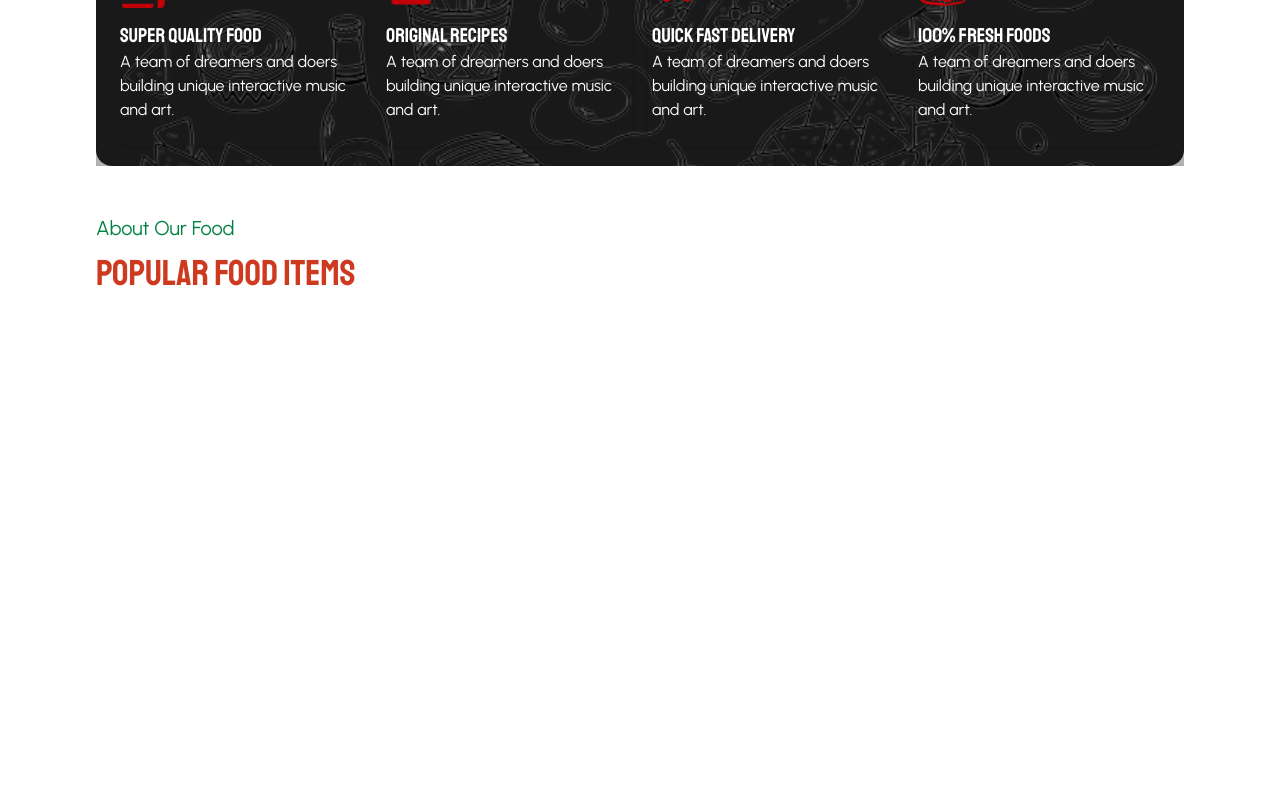
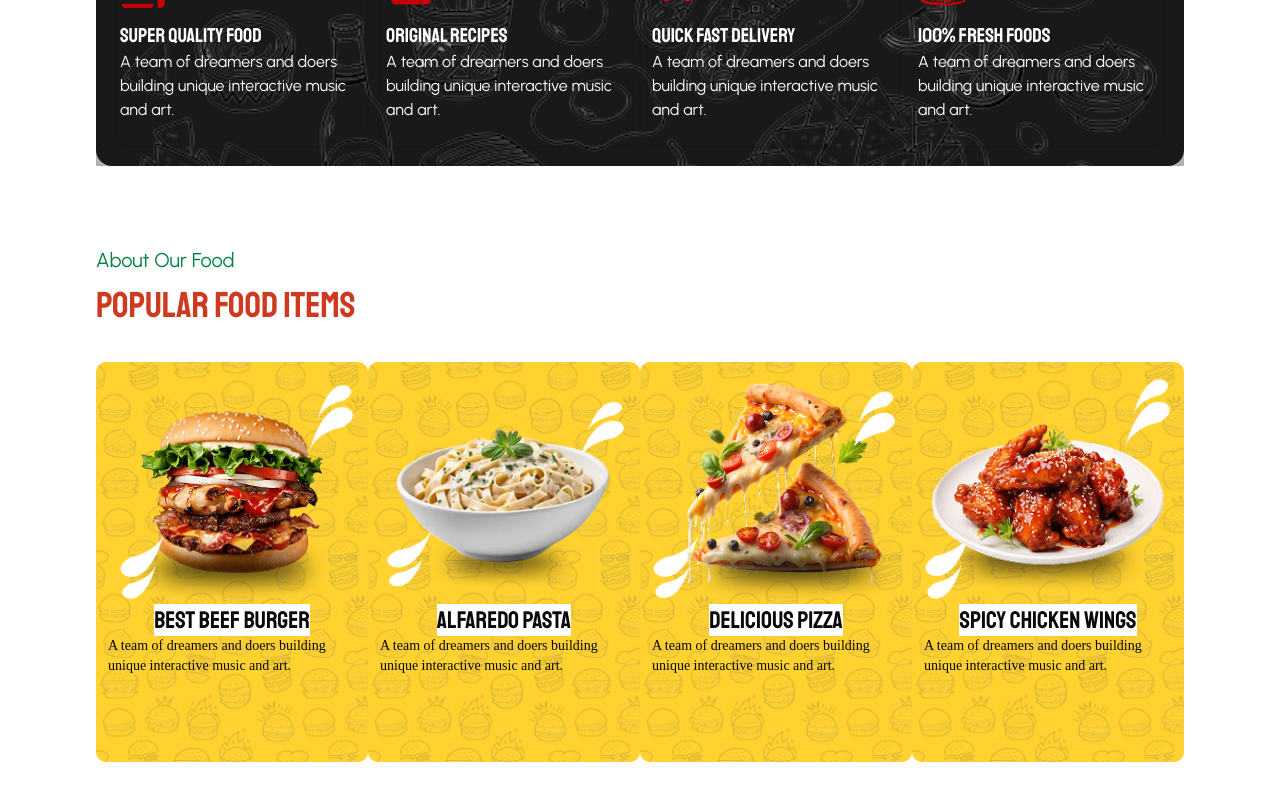
Before and after one commit to Maryammuhammadafzal/Fast_Food_Landing_Page, a Next.js app: page / in a window 1280 px wide. Shown: the part 932-1732 px from the top of the page. Before the commit the page ends 1266 px from the top, so only its background shows below. Built offline with nearby package versions, Linux system fonts and the light colour scheme.

Commit message:
created headings Components

```diff
--- a/app/Popular/Page.jsx
+++ b/app/Popular/Page.jsx
@@ -1,14 +1,18 @@
 import Heading from "@/components/heading";
+import PopularCard from "@/components/poularCard";
 import SubHeading from "@/components/subHeading";
 import React from "react";
 
 const PopularPage = () => {
   return (
-    <div className="w-full h-auto flex justify-center items-center">
+    <div className="w-full h-auto my-20 flex justify-center items-center">
       <div className="md:w-[85%] w-full px-3 md:px-0 flex flex-col gap-6 h-auto">
         <div className="heading flex flex-col">
           <SubHeading text="About Our Food" />
           <Heading text="Popular Food Items" />
+        </div>
+        <div className="cards flex justify-between items-center ">
+                <PopularCard/>
         </div>
       </div>
     </div>
--- a/app/globals.css
+++ b/app/globals.css
@@ -1,6 +1,6 @@
 @import "tailwindcss";
 @import "tw-animate-css";
-
+@import 'https://fonts.googleapis.com/css2?family=Mona+Sans:ital,wght@0,200..900;1,200..900&family=Nova+Round&family=SUSE:wght@100..800&family=Zilla+Slab+Highlight:wght@400;700&display=swap';
 @custom-variant dark (&:is(.dark *));
 
 @theme inline {
@@ -128,3 +128,6 @@
 .urbanist {
 font-family: 'Urbanist' , sans-serif;
 }
+.zilla {
+   font-family: "Zilla Slab Highlight", serif;
+}
--- a/components/heading.jsx
+++ b/components/heading.jsx
@@ -2,7 +2,7 @@ import React from "react";
 
 const Heading = ({text}) => {
   return (
-    <h1 className="2xl:text-5xl md:text-4xl text-3xl md:leading-18 sm:leading-14 staatliches text-[#CE3A20]  leading-12 font-bold xl:leading-30">
+    <h1 className="2xl:text-5xl md:text-4xl text-3xl md:leading-14 sm:leading-10 staatliches text-[#CE3A20]  leading-8 font-bold xl:leading-16">
       {text}
     </h1>
   );
--- a/components/poularCard.jsx
+++ b/components/poularCard.jsx
@@ -1,35 +1,39 @@
-import React from 'react'
+"use client";
+import PopularImage1 from "../public/popular-image1.png";
+import PopularImage2 from "../public/popular-image2.png";
+import PopularImage3 from "../public/popular-image3.png";
+import PopularImage4 from "../public/popular-image4.png";
+import PopularBgImage from "../public/popular-bg.png";
 import { Carousel } from "react-responsive-carousel";
 import "react-responsive-carousel/lib/styles/carousel.min.css";
-import PopularImage1 from "../public/popular-image1.png"
-import PopularImage2 from "../public/popular-image2.png"
-import PopularImage3 from "../public/popular-image3.png"
-import PopularImage4 from "../public/popular-image4.png"
-import PopularBgImage from "../public/popular-bg.png"
 
 const PopularCard = () => {
-        let Popular_Card = [
+  let Popular_Card_data = [
     {
-                        image: PopularImage1,
+      image: PopularImage1.src,
       title: "Best Beef Burger",
-                        description: "A team of dreamers and doers building unique interactive music and art."
+      description:
+        "A team of dreamers and doers building unique interactive music and art.",
     },
     {
-                        image: PopularImage2,
+      image: PopularImage2.src,
       title: "ALFAREDO PASTA",
-                        description: "A team of dreamers and doers building unique interactive music and art."
+      description:
+        "A team of dreamers and doers building unique interactive music and art.",
     },
     {
-                        image: PopularImage3,
+      image: PopularImage3.src,
       title: "DELICIOUS PIZZA",
-                        description: "A team of dreamers and doers building unique interactive music and art."
+      description:
+        "A team of dreamers and doers building unique interactive music and art.",
     },
     {
-                        image: PopularImage4,
+      image: PopularImage4.src,
       title: "Spicy Chicken Wings",
-                        description: "A team of dreamers and doers building unique interactive music and art."
+      description:
+        "A team of dreamers and doers building unique interactive music and art.",
     },
-        ]
+  ];
   return (
     <>
       {window.innerWidth <= 768 ? (
@@ -41,28 +45,32 @@ const PopularCard = () => {
             infiniteLoop={true}
             className="w-full  h-auto"
           >
-            <div className="popular-card group w-[270px] h-[320px] mb-4 mx-auto rounded-lg relative font-['Jost'] bg-cover bg-center bg-amber-300"
-            style={{backgroundImage : `url(${PopularBgImage})`}}>
-
+            <div
+              className="popular-card group w-[270px] h-[320px] mb-4 mx-auto rounded-lg relative font-['Jost'] bg-cover bg-center bg-amber-300"
+              style={{ backgroundImage: `url(${PopularBgImage.src})` }}
+            >
               {/* Image Container */}
               <div className="w-[250px] h-[300px]">
                 <img
                   src={PopularImage1}
                   alt="card"
-                  className="w-[270px] h-[320px] object-cover"
+                  className="w-[270px] h-[230px]"
                 />
                 {/* Content */}
                 <div className="absolute inset-0 z-20 flex flex-col justify-end pb-10 pl-3 pr-6 text-white">
-                <h3 className="text-lg font-bold">Truffle Mushroom Risotto"</h3>
+                  <h3 className="text-lg font-bold">
+                    Truffle Mushroom Risotto"
+                  </h3>
                   <p className="text-sm">
                     Lorem ipsum dolor sit amet, consectetur adipiscing elit
                   </p>
                 </div>
               </div>
-
             </div>
-            <div className="popular-card group w-[270px] h-[320px] mx-auto rounded-lg relative font-['Jost'] bg-cover bg-center bg-amber-300"
-            style={{backgroundImage : `url(${PopularBgImage})`}}>
+            <div
+              className="popular-card group w-[270px] h-[320px] mx-auto rounded-lg relative font-['Jost'] bg-cover bg-center bg-amber-300"
+              style={{ backgroundImage: `url(${PopularBgImage.src})` }}
+            >
               {/* Image Container */}
               <div className="w-[250px] h-[300px]">
                 <img
@@ -73,16 +81,19 @@ const PopularCard = () => {
 
                 {/* Content */}
                 <div className="absolute inset-0 z-20 flex flex-col justify-end pb-10 pl-3 pr-6 text-white">
-                <h3 className="text-lg font-bold">Truffle Mushroom Risotto"</h3>
+                  <h3 className="text-lg font-bold">
+                    Truffle Mushroom Risotto"
+                  </h3>
                   <p className="text-sm">
                     Lorem ipsum dolor sit amet, consectetur adipiscing elit
                   </p>
                 </div>
               </div>
-
             </div>
-            <div className="popular-card group w-[270px] h-[320px] mx-auto rounded-lg relative font-['Jost'] bg-cover bg-center bg-amber-300"
-            style={{backgroundImage : `url(${PopularBgImage})`}}>
+            <div
+              className="popular-card group w-[270px] h-[320px] mx-auto rounded-lg relative font-['Jost'] bg-cover bg-center bg-amber-300"
+              style={{ backgroundImage: `url(${PopularBgImage.src})` }}
+            >
               {/* Image Container */}
               <div className="w-[250px] h-[300px]">
                 <img
@@ -93,18 +104,21 @@ const PopularCard = () => {
 
                 {/* Content */}
                 <div className="absolute inset-0 z-20 flex flex-col justify-end pb-10 pl-3 pr-6 text-white">
-                <h3 className="text-lg font-bold">Truffle Mushroom Risotto"</h3>
+                  <h3 className="text-lg font-bold">
+                    Truffle Mushroom Risotto"
+                  </h3>
                   <p className="text-sm">
                     Lorem ipsum dolor sit amet, consectetur adipiscing elit
                   </p>
                 </div>
               </div>
-
             </div>
-            <div className="popular-card group w-[270px] h-[320px] mx-auto rounded-lg relative font-['Jost'] bg-cover bg-center bg-amber-300"
-            style={{backgroundImage : `url(${PopularBgImage})`}}>
+            <div
+              className="popular-card group w-[270px] h-[320px] mx-auto rounded-lg relative font-['Jost'] bg-cover bg-center bg-amber-300"
+              style={{ backgroundImage: `url(${PopularBgImage.src})` }}
+            >
               {/* Image Container */}
-              <div className="w-[250px] h-[300px]">
+              <div className="w-full h-full py-4 px-3">
                 <img
                   src={PopularImage4}
                   alt="card"
@@ -113,44 +127,41 @@ const PopularCard = () => {
 
                 {/* Content */}
                 <div className="absolute inset-0 z-20 flex flex-col justify-end pb-10 pl-3 pr-6 text-white">
-                <h3 className="text-lg font-bold">Truffle Mushroom Risotto"</h3>
+                  <h3 className="text-lg font-bold">
+                    Truffle Mushroom Risotto"
+                  </h3>
                   <p className="text-sm">
                     Lorem ipsum dolor sit amet, consectetur adipiscing elit
                   </p>
                 </div>
               </div>
-
             </div>
           </Carousel>
         </>
       ) : (
         <>
-          {Popular_Card.map(
-            ({ image, title, description }) => (
-              <div key={card_title} className="popular-card w-[300px] h-[320px] rounded-lg relative font-['Jost'] bg-cover bg-center bg-amber-300"
-              style={{backgroundImage : `url(${PopularBgImage})`}}>
+          {Popular_Card_data.map(({ image, title, description }, index) => (
+            <div
+              key={index}
+              className="popular-card w-[300px] h-[400px] rounded-lg relative font-['Jost'] bg-cover bg-center bg-amber-300"
+              style={{ backgroundImage: `url(${PopularBgImage.src})` }}
+            >
               {/* Image Container */}
-
-                <img
-                  src={image}
-                  alt="card"
-                  className="w-[300px] h-[380px] object-cover"
-                />
+              <div className="w-full h-full p-3 flex flex-col items-center">
+                <img src={image} alt="card" className="w-[270px] h-[230px]" />
 
                 {/* Content */}
-                <div className="absolute bottom-0 z-20 flex flex-col justify-end hover:animate-fade-in-background-color w-full h-[120px] text-white">
-                  <div className="relative w-full h-full p-6">
-                    <h3 className="text-lg font-bold">{title}</h3>
+                <div className="flex flex-col justify-center items-center w-full h-auto">
+                  <h3 className="text-2xl font-bold bg-white staatliches ">{title}</h3>
                   <p className="text-sm">{description}</p>
                 </div>
               </div>
             </div>
-            )
-          )}
+          ))}
         </>
       )}
     </>
-  )
-}
+  );
+};
 
-export default PopularCard
+export default PopularCard;
--- a/components/subHeading.jsx
+++ b/components/subHeading.jsx
@@ -2,7 +2,7 @@ import React from "react";
 
 const SubHeading = ({text}) => {
   return (
-    <h3 className="lg:text-xl  md:-mb-7 md:text-2xl sm:text-xl xs:text-lg text-base font-normal urbanist text-[#008141]">
+    <h3 className="lg:text-xl   md:text-2xl sm:text-xl xs:text-lg text-base font-normal urbanist text-[#008141]">
       {text}
     </h3>
   );
```
Lines whose indentation alone changed are shown as unchanged.
